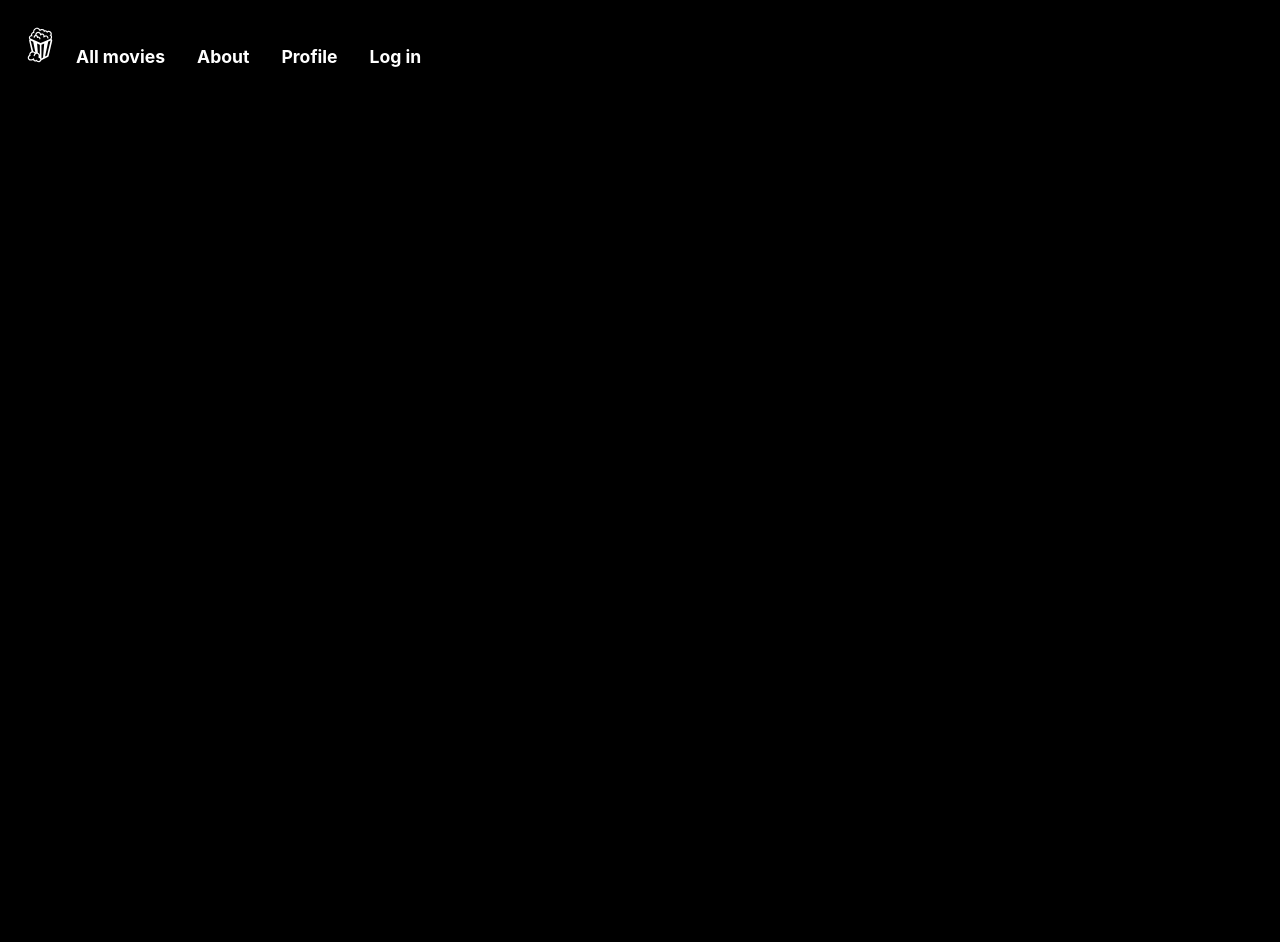
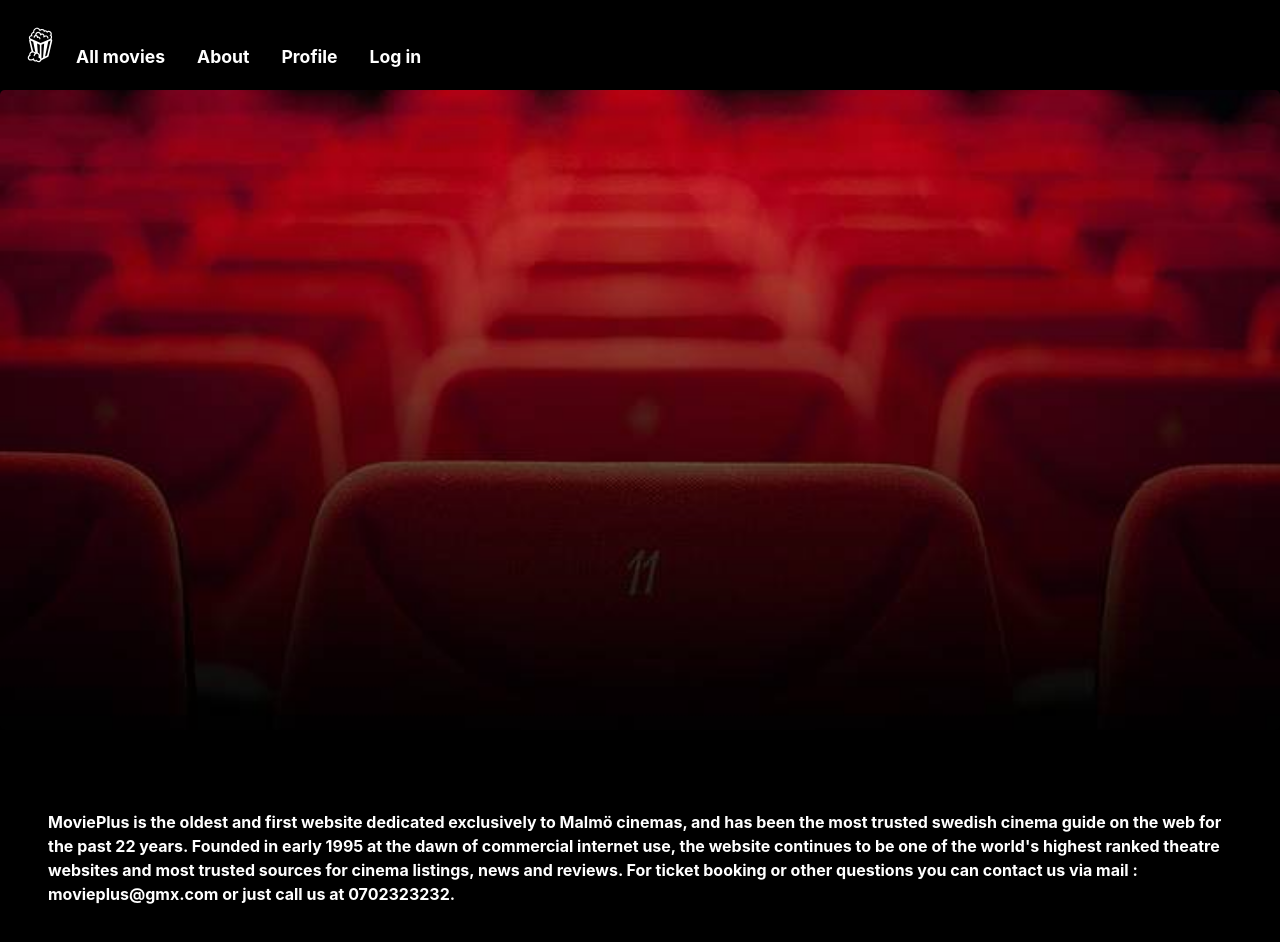
Before and after one commit to palmdaldaniel/Film-Mbapppe, a React (Create React App) app in the folder frontend/: page /about in a window 1280 px wide. Shown: the top 942 px of the page. Before the commit the page ends 800 px from the top, so only its background shows below. Built offline with nearby package versions, Linux system fonts and the light colour scheme; no server answers.

Commit message:
About sida

```diff
--- a/frontend/src/App.js
+++ b/frontend/src/App.js
@@ -9,6 +9,7 @@ import UserContextProvider from './contexts/UserContext';
 import MovieContextProvider from './contexts/MovieContext';
 import 'bootstrap/dist/css/bootstrap.min.css';
 import MovieInfoPage from './pages/MovieInfoPage'
+import AboutPage from "./pages/AboutPage";
 
 
 function App() {
@@ -28,7 +29,7 @@ function App() {
               <UserPage />
             </Route>
             <Route exact path="/showing/:showingId" component={Showing} />
-            <Route exact path="/about" />
+            <Route exact path="/about" component={AboutPage} />
             <Route exact path="/profile" />
             <Route exact path="/login" />
             <Route exact path="/allmovies">
--- /dev/null
+++ b/frontend/src/css/AboutPage.module.css
@@ -0,0 +1,47 @@
+/* Extra small devices (phones, 600px and down) */
+@media only screen and (max-width: 600px) {
+}
+
+/* Small devices (portrait tablets and large phones, 600px and up) */
+@media only screen and (min-width: 600px) {
+}
+
+/* Medium devices (landscape tablets, 768px and up) */
+@media only screen and (min-width: 768px) {
+}
+
+/* Large devices (laptops/desktops, 992px and up) */
+@media only screen and (min-width: 992px) {
+}
+
+/* Extra large devices (large laptops and desktops, 1200px and up) */
+@media only screen and (min-width: 1200px) {
+}
+
+.bigContainer {
+  background-color: black;
+}
+
+.Jumbotron {
+  height: 80vh !important;
+  background-repeat: no-repeat;
+  background-position: center;
+  background-size: cover;
+}
+
+.medlemskap {
+  text-align: center;
+  text-align: justify;
+  padding: 10rem;
+  color: black;
+}
+.info {
+  padding: 3rem;
+}
+
+.location {
+  text-decoration: chartreuse;
+}
+.secondContainer {
+  color: rgb(0, 0, 0);
+}
--- /dev/null
+++ b/frontend/src/pages/AboutPage.js
@@ -0,0 +1,38 @@
+import * as ReactBootstrap from "react-bootstrap";
+import styles from "../css/AboutPage.module.css";
+
+function About() {
+  return (
+    <div className="About">
+      <ReactBootstrap.Jumbotron
+        className={styles.Jumbotron}
+        style={{
+          backgroundImage: "url(../assets/red-chair.jpeg)",
+        }}
+      ></ReactBootstrap.Jumbotron>
+
+      <div className={styles.info}>
+        <p>
+          MoviePlus is the oldest and first website dedicated exclusively to
+          Malmö cinemas, and has been the most trusted swedish cinema guide on
+          the web for the past 22 years. Founded in early 1995 at the dawn of
+          commercial internet use, the website continues to be one of the
+          world's highest ranked theatre websites and most trusted sources for
+          cinema listings, news and reviews. For ticket booking or other
+          questions you can contact us via mail : movieplus@gmx.com or just call
+          us at 0702323232.
+        </p>
+      </div>
+      <ReactBootstrap.Container className="Contact">
+        <div classname="contactt">
+          {/*<p>
+            you can either contact us via mail : movieplus@gmx.com or just call
+            us at 0702323232
+          </p>*/}
+        </div>
+      </ReactBootstrap.Container>
+    </div>
+  );
+}
+
+export default About;
```
Also changed, not shown: frontend/public/assets/red-chair.jpeg (added).
